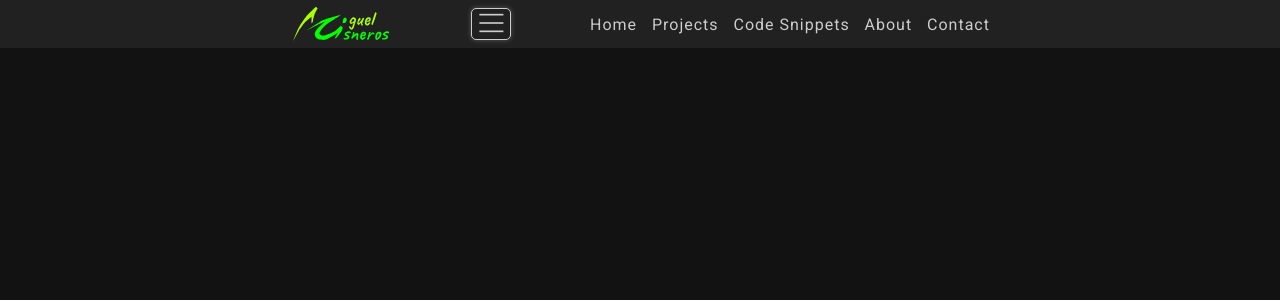
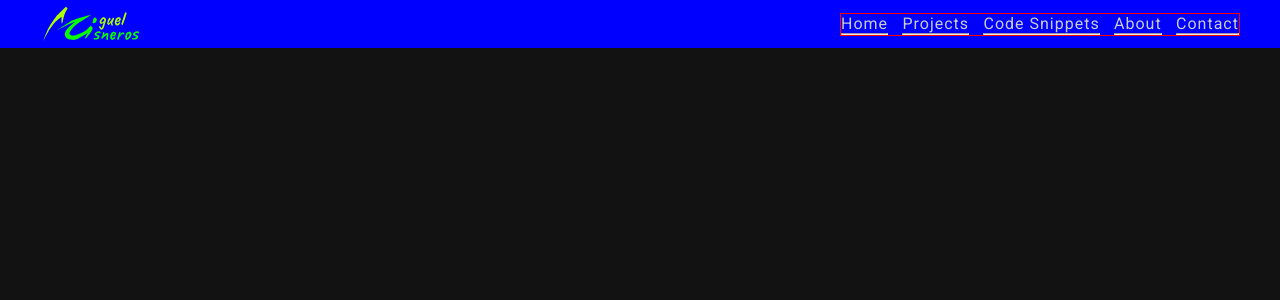
Before and after one commit to mcisne4/portfolio-react-v1, a React (Create React App) app: page /about in a window 1280 px wide. Shown: the top 300 px of the page. Built offline with nearby package versions, Linux system fonts and the light colour scheme.

Commit message:
Modify Navbar

```diff
--- a/src/routes/content-page/components/navbar/navbar.js
+++ b/src/routes/content-page/components/navbar/navbar.js
@@ -15,11 +15,26 @@ export default function Navbar(){
         <NavButton />
 
         <div className="nav-links">
-          <Link className="nav-links-link" to="/home">Home</Link>
-          <Link className="nav-links-link" to="/projects">Projects</Link>
-          <Link className="nav-links-link" to="/snippets">Code Snippets</Link>
-          <Link className="nav-links-link" to="/about">About</Link>
-          <Link className="nav-links-link" to="/contact">Contact</Link>
+          <div className="nav-links-item">
+            <Link className="nav-links-link" to="/home">Home</Link>
+            <hr></hr>
+          </div>
+          <div className="nav-links-item">
+            <Link className="nav-links-link" to="/projects">Projects</Link>
+            <hr></hr>
+          </div>
+          <div className="nav-links-item">
+            <Link className="nav-links-link" to="/snippets">Code Snippets</Link>
+            <hr></hr>
+          </div>
+          <div className="nav-links-item">
+            <Link className="nav-links-link" to="/about">About</Link>
+            <hr></hr>
+          </div>
+          <div className="nav-links-item">
+            <Link className="nav-links-link" to="/contact">Contact</Link>
+            <hr></hr>
+          </div>
         </div>
       </div>
     </nav>
--- a/src/routes/content-page/components/navbar/navbar.scss
+++ b/src/routes/content-page/components/navbar/navbar.scss
@@ -1,4 +1,7 @@
 $min-width: 700px;
+$max-width: 1200px;
+$width-tablet: 600px;
+$width-desktop: 900px;
 
 .nav {
 
@@ -7,14 +10,17 @@ $min-width: 700px;
   padding: .25rem 1rem;
   position: fixed;
   top: 0;
-  left: 0;
-  right: 0;
+  // left: 0;
+  // right: 0;
+  width: 100%;
+  min-width: $min-width;
+  z-index: 10;
 
   &-container {
     display: flex;
     justify-content: space-between;
     align-items: center;
-    max-width: $min-width;
+    max-width: $max-width;
     margin: 0 auto;
   }
 
@@ -23,6 +29,7 @@ $min-width: 700px;
   }
 
   &-btn {
+    // display: none;
     border: 1px solid #ccc;
     background-color: transparent;
     height: 2rem;
@@ -48,11 +55,34 @@ $min-width: 700px;
   }
 
   &-links {
+    // border: 1px solid red;
+    display: block;
+    position: fixed;
+    top: 3rem;
+    right: 0;
+  }
+
+}
+
+@media (min-width: $width-tablet){
+  .nav {
+    background-color: blue;
+
+    &-btn {
+      display: none;
+    }
+
+    &-links {
       display: flex;
+      flex-grow: 1;
       justify-content: space-between;
-    // border: 1px solid red;
-    width: 25rem;
+      border: 1px solid red;
+      max-width: 25rem;
+      position: initial;
 
+      &-item {
+        // border: 1px solid green;
+      }
       &-link {
         text-decoration: none;
         color: #ccc;
@@ -63,3 +93,4 @@ $min-width: 700px;
       }
     }
   }
+}
```
Lines whose indentation alone changed are shown as unchanged.
